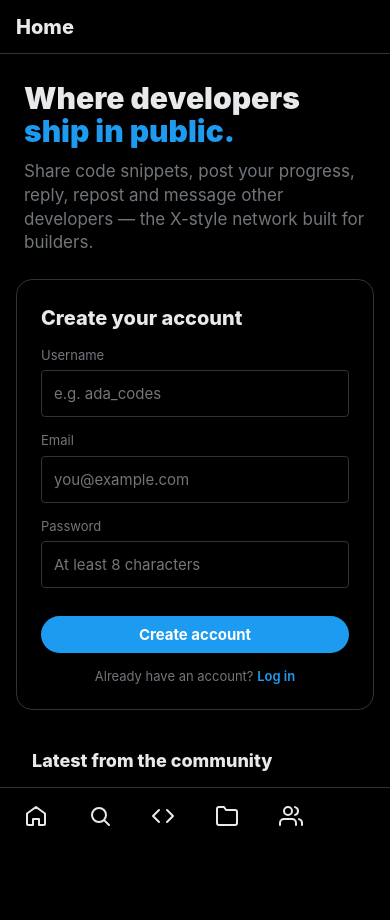
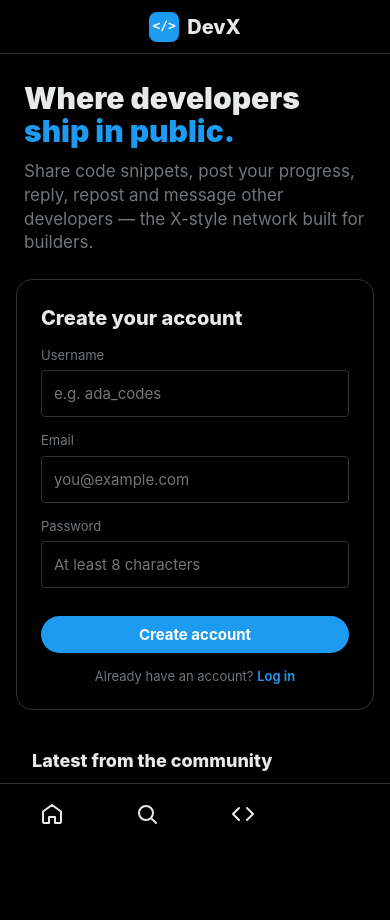
Before and after one commit to anthonio187/Dev-hub, a Flask app: page / in a window 390 px wide. Run offline with Flask 3, Linux system fonts and the light colour scheme; data that the repository does not hold is empty; some libraries are stand-ins or nearby versions.

Commit message:
DevX phone UX: five-tab bottom bar with account menu, floating compose button, centered header, 44px targets, hide-on-scroll, notification Mentions tab

```diff
--- a/app.py
+++ b/app.py
@@ -1515,11 +1515,13 @@ def follow_list(username, kind):
 def list_notifications():
     u = need_user()
     d = db()
+    kind = request.args.get("kind", "")
+    type_clause = " AND n.type = 'mention'" if kind == "mentions" else ""
     rows = d.execute(
         """SELECT n.id, n.type, n.post_id, n.link, n.is_read, n.created_at,
                   a.id AS actor_id, a.username, a.display_name, a.avatar_media_id
            FROM notifications n JOIN users a ON a.id = n.actor_id
-           WHERE n.recipient_id = ? AND n.id < ? ORDER BY n.id DESC LIMIT ?""",
+           WHERE n.recipient_id = ? AND n.id < ?""" + type_clause + """ ORDER BY n.id DESC LIMIT ?""",
         (u["id"], id_before(), PAGE + 1),
     ).fetchall()
     has_more = len(rows) > PAGE
--- a/static/app.js
+++ b/static/app.js
@@ -619,10 +619,22 @@
     ["profile", "Profile", null, "user"],
   ];
 
+  // On phones the bottom bar keeps five core destinations; the rest live in the header menu.
+  const MOBILE_MORE = new Set(["projects", "collab", "bookmarks", "profile"]);
+
+  // Phone bar hides while scrolling down and returns on scroll up (CSS applies it only on small screens).
+  let lastScrollY = 0;
+  window.addEventListener("scroll", () => {
+    const y = Math.max(0, window.scrollY);
+    const d = y - lastScrollY;
+    if (y <= 60) { document.body.classList.remove("nav-hidden"); lastScrollY = y; return; }
+    if (Math.abs(d) > 8) { document.body.classList.toggle("nav-hidden", d > 0); lastScrollY = y; }
+  }, { passive: true });
+
   function leftNav(active) {
     const items = NAV.filter(([key]) => state.me || key === "home" || key === "explore" || key === "devs" || key === "projects" || key === "collab").map(([key, label, path, ic, badge]) => {
       const href = key === "profile" ? "/u/" + state.me.username : path;
-      return h("a", { class: "nav-item" + (active === key ? " active" : ""), href, "aria-label": label, title: label },
+      return h("a", { class: "nav-item" + (active === key ? " active" : "") + (MOBILE_MORE.has(key) ? " nav-more" : ""), href, "aria-label": label, title: label },
         icon(ic, 26), h("span", { class: "label" }, label),
         badge ? h("span", { class: "badge" + (badge === "messages" ? " msg" : ""), "data-badge": badge, hidden: true }) : null);
     });
@@ -687,11 +699,26 @@
     return { main, alive: () => token === state.navId };
   }
 
+  function phoneMenu(anchor) {
+    const me = state.me;
+    openMenu(anchor, [
+      { label: "Profile", icon: "user", onClick: () => navigate("/u/" + me.username) },
+      { label: "Projects", icon: "folder", onClick: () => navigate("/projects") },
+      { label: "Collaborate", icon: "users", onClick: () => navigate("/collab") },
+      { label: "Bookmarks", icon: "bookmark", onClick: () => navigate("/bookmarks") },
+      { label: "Settings", icon: "settings", onClick: () => navigate("/settings") },
+      { label: "Log out", icon: "logout", onClick: logout },
+    ]);
+  }
+
   function head(title, { back = false, right = null, tabs = null, sub = null, search = false } = {}) {
-    return h("header", { class: "center-head" },
+    const isHome = title === "Home";
+    return h("header", { class: "center-head" + (isHome ? " is-home" : "") },
       h("div", { class: "head-row" },
         back ? h("button", { class: "icon-btn plain", type: "button", title: "Back", "aria-label": "Back", onclick: () => (history.length > 1 ? history.back() : navigate("/")) }, icon("back", 20)) : null,
+        !back && state.me ? h("button", { class: "icon-btn plain menu-avatar", type: "button", "aria-label": "Account menu", onclick: (e) => phoneMenu(e.currentTarget) }, avatar(state.me, 32)) : null,
         h("div", { class: "head-title" }, h("h1", {}, title), sub ? h("div", { class: "muted small" }, sub) : null),
+        isHome ? h("a", { class: "mobile-brand", href: "/", "aria-label": "DevX home" }, h("span", { class: "logo-mark" }, "</>"), h("span", {}, "DevX")) : null,
         search ? null : h("span", { class: "spacer" }),
         right),
       tabs);
@@ -1069,7 +1096,9 @@
         try { await api("/api/notifications/read", { method: "POST" }); refreshCounts(); toast("All caught up"); } catch (e) { toast(e.message, "error"); }
       },
     }, "Mark all read");
-    main.append(head("Notifications", { right: markBtn }));
+    let kind = "all";
+    const tabsHolder = h("div");
+    main.append(head("Notifications", { right: markBtn, tabs: tabsHolder }));
     const verbs = { like: "liked your post", repost: "reposted your post", reply: "replied to your post", quote: "quoted your post", mention: "mentioned you", follow: "followed you", message: "sent you a message", project_like: "liked your project", collab_interest: "wants to collaborate on your request", collab_status: "responded to your collaboration interest" };
     const icons = { like: "heart", repost: "repeat", reply: "reply", quote: "edit", mention: "at", follow: "user", message: "mail", project_like: "heart", collab_interest: "users", collab_status: "users" };
     const renderItem = (n) => {
@@ -1082,7 +1111,9 @@
         h("div", { class: "ico " + n.type }, icons[n.type] === "at" ? h("span", { style: { fontWeight: "900", fontSize: "20px" } }, "@") : icon(icons[n.type] || "bell", 24)),
         text);
     };
-    const f = feed((next) => api(withCursor("/api/notifications", next)), { renderItem, empty: "No notifications yet. Post something!" });
+    const f = feed((next) => api(withCursor("/api/notifications" + (kind === "mentions" ? "?kind=mentions" : ""), next)), { renderItem, empty: "No notifications yet. Post something!" });
+    const drawTabs = () => tabsHolder.replaceChildren(tabBar([["all", "All"], ["mentions", "Mentions"]], kind, (k) => { kind = k; drawTabs(); f.reload(); }));
+    drawTabs();
     main.append(f.el);
     const t = setTimeout(() => { if (alive()) api("/api/notifications/read", { method: "POST" }).then(refreshCounts).catch(() => {}); }, 2000);
     onLeave(() => clearTimeout(t));
--- a/static/style.css
+++ b/static/style.css
@@ -450,3 +450,36 @@ html[data-theme="light"] .card-item:hover { background: rgba(0,0,0,.03); }
 .stack { display: flex; flex-direction: column; gap: 10px; }
 .link-btn.forgot { display: block; margin: 10px 0 0; }
 .card-item .row, .project-detail .row { align-items: center; }
+
+/* ---------- Phone chrome: five-tab bar, floating compose, hide-on-scroll, 44px targets ---------- */
+.menu-avatar, .mobile-brand { display: none; }
+
+@media (max-width: 700px) {
+  .icon-btn { min-width: 44px; min-height: 44px; width: 44px; height: 44px; }
+  .menu-avatar { display: inline-flex; align-items: center; justify-content: center; }
+  .head-row { gap: 8px; padding: 6px 12px; }
+
+  /* Home header: centered brand, no big title, like X's logo bar */
+  .center-head.is-home .head-title { display: none; }
+  .center-head.is-home .mobile-brand { flex: 1; justify-content: center; }
+  .center-head.is-home .spacer { display: none; }
+  .mobile-brand { display: inline-flex; align-items: center; gap: 8px; font-weight: 800; font-size: 20px; color: var(--text); text-decoration: none; }
+  .mobile-brand .logo-mark { width: 30px; height: 30px; font-size: 13px; }
+
+  /* Bottom bar: five core destinations, each a 44px+ target */
+  .sidebar { transition: transform .22s ease; }
+  .sidebar .nav-item { min-height: 48px; min-width: 44px; padding: 8px 0; }
+  .sidebar .nav-item.nav-more { display: none; }
+
+  /* Floating compose button sits above the bar, like X */
+  .sidebar .mobile-post {
+    position: fixed; right: 16px; bottom: calc(84px + env(safe-area-inset-bottom));
+    width: 56px; height: 56px; min-width: 56px; padding: 0; border-radius: 50%;
+    display: grid !important; place-items: center; font-size: 0;
+    box-shadow: 0 6px 18px rgba(29, 155, 240, .45); z-index: 60;
+  }
+
+  /* Hide the bar (and the compose button with it) while scrolling down */
+  body.nav-hidden .sidebar { transform: translateY(calc(100% + 40px)); }
+  body.nav-hidden .sidebar .mobile-post { transform: none; }
+}
```
Also changed, not shown: tests/test_api.py (+12 -0 lines).
